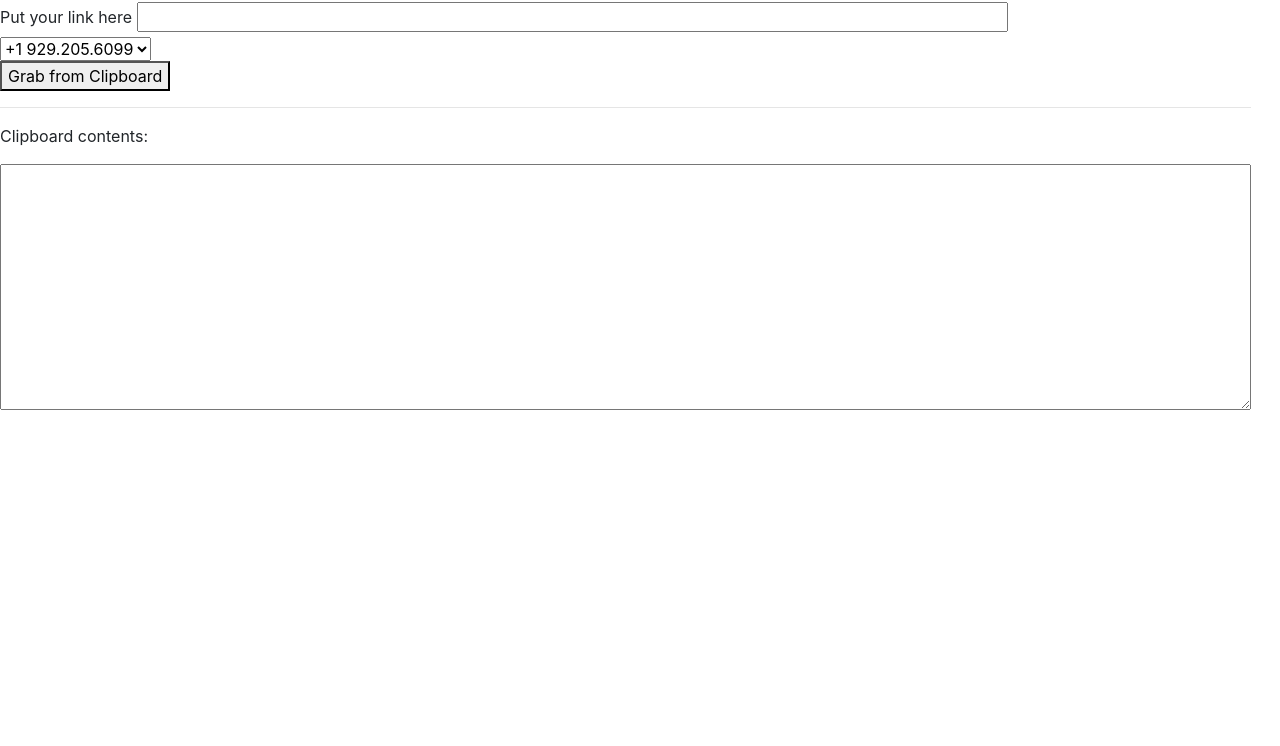
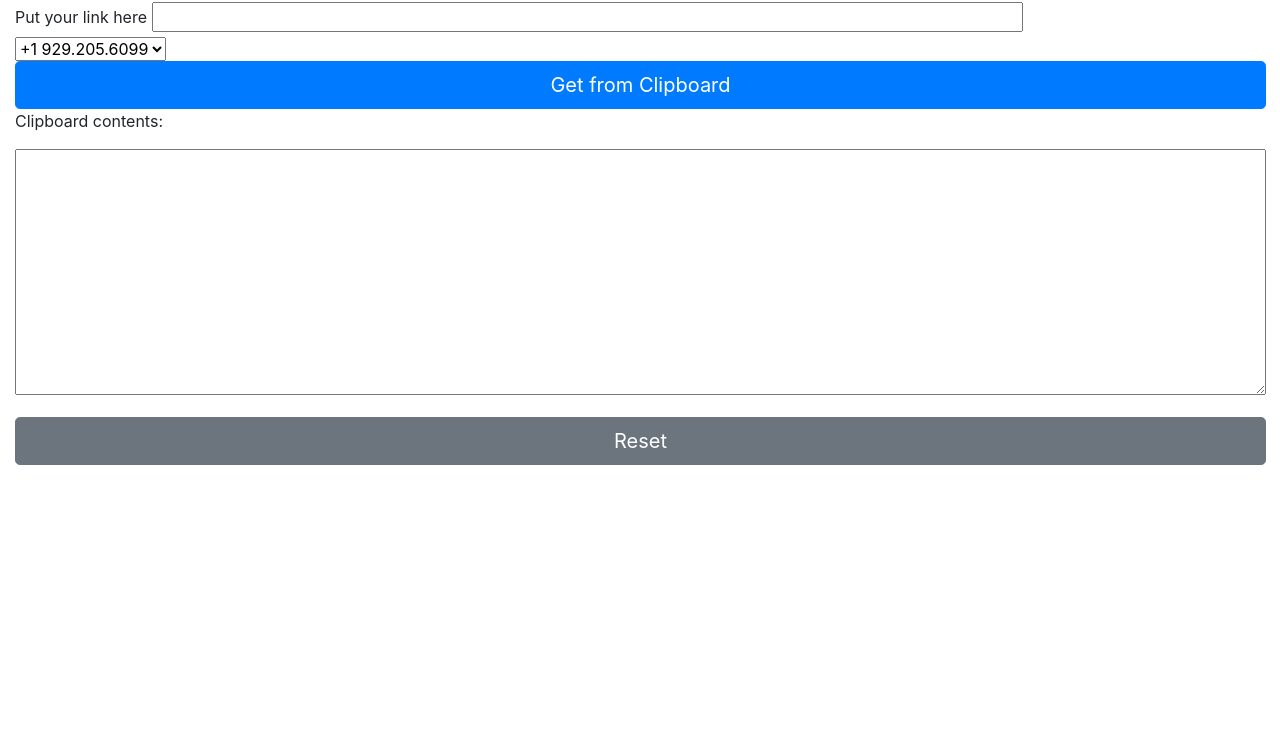
Before and after one commit to roosto/roosto.github.io, a plain HTML site: page index.html in a window 1280 px wide. Shown: the part 54-800 px from the top of the page. Drawn offline with nearby package versions, Linux system fonts and the light colour scheme.

Commit message:
[styling] add fluid container

```diff
--- a/index.html
+++ b/index.html
@@ -66,6 +66,7 @@ async function doTheThing(source) {
 	<head>
 	<body>
 		<h1>Zoom Links to Dial-able Numbers</h1>
+		<div class="container-fluid">
 			<label for='manual-entry'>Put your link here</label>
 			<input type='text' id='manual-entry' size='80' onchange='doTheThing("manual-entry")' />
 
@@ -73,12 +74,13 @@ async function doTheThing(source) {
 			<select id='zoom-number'>
 				<option id='9292056099' value='9292056099'>+1 929.205.6099</option>
 			</select><br />
-		<button onclick='doTheThing("clipboard")'>Grab from Clipboard</button><br />
-		<hr />
+			<button type="button" onclick="doTheThing('clipboard')" class="btn btn-primary btn-lg btn-block">Get from Clipboard</button>
 			<p>Clipboard contents:</p>
 			<textarea cols='120' rows='10' id='cbDisplay'></textarea><br />
 			<p><a id='web-link' href=''></a></p>
 			<p><a id='dial-in-link' href=''></a></p>
 			<div id='output' />
+			<button type="button" class="btn btn-secondary btn-lg btn-block">Reset</button>
+		</div>
 	</body>
 </html>
```
Lines whose indentation alone changed are shown as unchanged.
